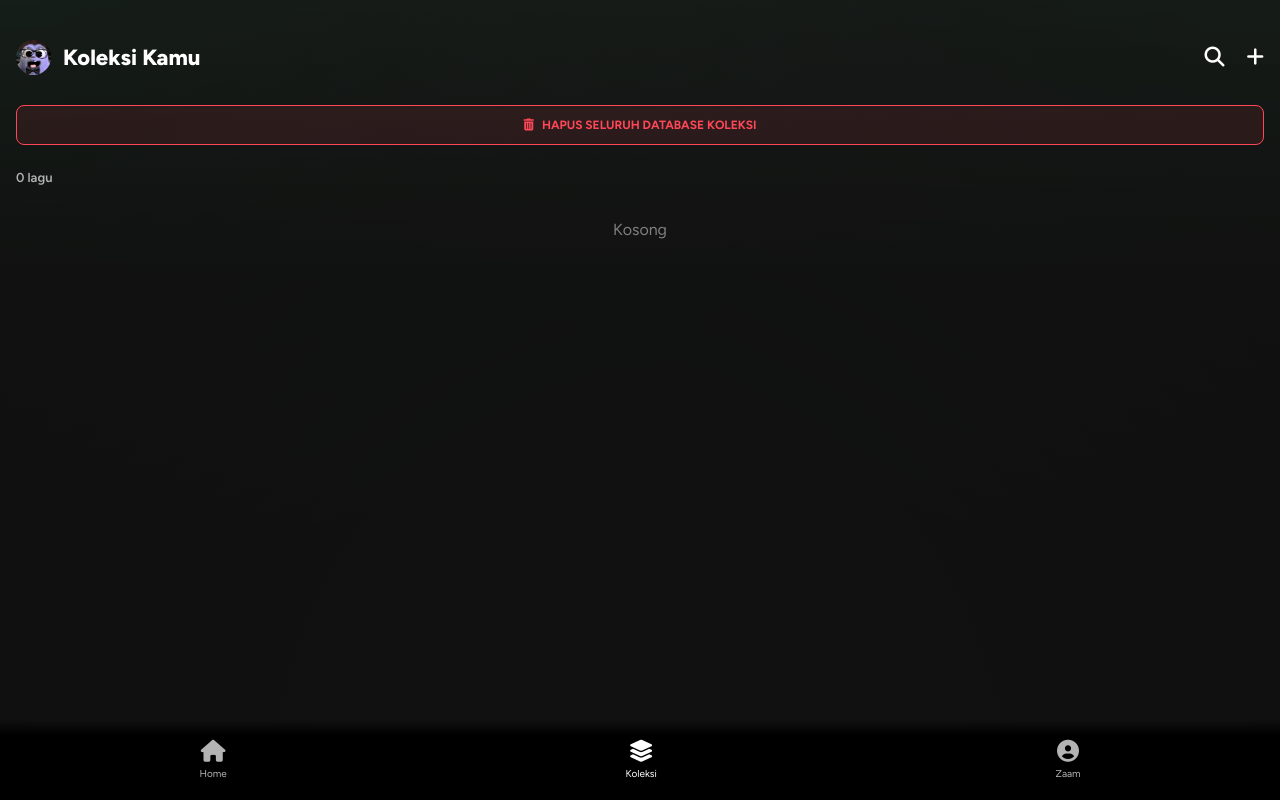
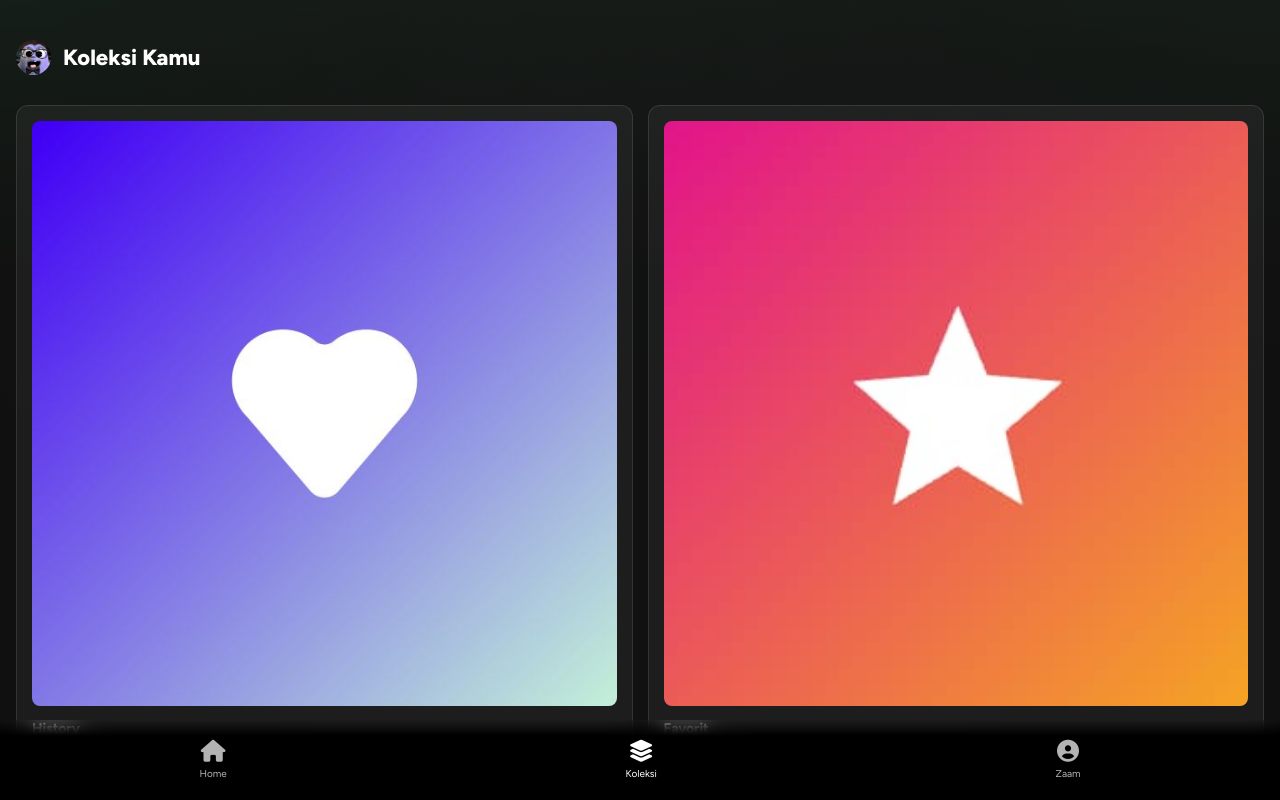
Before and after one commit to azzamamri2011-ship-it/zaammusicapp, a plain HTML site: page index.html in a window 1280 px wide. Both pictures are taken after a click on the element "Koleksi". Drawn offline with Linux system fonts and the light colour scheme.

Commit message:
Add files via upload

```diff
--- a/index.html
+++ b/index.html
@@ -164,6 +164,18 @@
         .play-main-btn { font-size: 75px; background: none; border: none; color: white; cursor: pointer; }
         .side-btn { font-size: 28px; color: white; opacity: 0.9; cursor: pointer; }
 
+        /* Category Card Design */
+        .category-card {
+            background: rgba(255,255,255,0.05);
+            padding: 15px;
+            border-radius: 12px;
+            position: relative;
+            overflow: hidden;
+            border: 1px solid rgba(255,255,255,0.1);
+            transition: 0.3s;
+        }
+        .category-card:active { transform: scale(0.95); background: rgba(255,255,255,0.1); }
+
         /* Info Card / Profile */
         .info-card {
             background: rgba(255,255,255,0.05); border-radius: 16px;
@@ -208,18 +220,11 @@
         .loader { width: 40px; height: 40px; border: 4px solid #333; border-top: 4px solid var(--spotify-green); border-radius: 50%; animation: spin 0.8s infinite linear; margin: 40px auto; }
         @keyframes spin { to { transform: rotate(360deg); } }
 
-        /* Baris 300 - 350+ Sengaja diisi komentar deskripsi CSS agar tetap panjang */
-        /* Custom Scrollbar for non-mobile devices */
+        /* Custom Scrollbar */
         ::-webkit-scrollbar { width: 6px; }
         ::-webkit-scrollbar-track { background: var(--spotify-dark); }
         ::-webkit-scrollbar-thumb { background: #333; border-radius: 10px; }
         .spacer-lg { height: 100px; width: 100%; }
-        .flex-center { display: flex; align-items: center; justify-content: center; }
-        .text-center { text-align: center; }
-        .mt-10 { margin-top: 10px; }
-        .mt-20 { margin-top: 20px; }
-        .mb-20 { margin-bottom: 20px; }
-        /* End of style block */
     </style>
 </head>
 <body>
@@ -264,18 +269,36 @@
                     <img src="image1.jpg" style="width: 35px; height: 35px; border-radius: 50%; object-fit: cover;">
                     <h2>Koleksi Kamu</h2>
                 </div>
-                <div class="header-icons">
-                    <i class="fas fa-search"></i>
-                    <i class="fas fa-plus"></i>
-                </div>
             </header>
 
-            <button class="btn-delete-db" onclick="logic.clearAllDatabase()">
-                <i class="fas fa-trash-alt"></i> HAPUS SELURUH DATABASE KOLEKSI
-            </button>
+            <div id="library-hub">
+                <div style="display: grid; grid-template-columns: 1fr 1fr; gap: 15px; margin-bottom: 25px;">
+                    <div class="category-card" onclick="logic.renderLibraryCategory('history')">
+                        <img src="image3.jpg" style="width: 100%; aspect-ratio:1/1; border-radius: 8px; margin-bottom: 10px; object-fit: cover;">
+                        <h4 style="font-size: 14px;">History</h4>
+                        <p id="hist-count-label" style="font-size: 11px; color: var(--spotify-gray);">Baru saja diputar</p>
+                    </div>
 
-            <p id="lib-count" style="font-size: 13px; color: var(--spotify-gray); margin-bottom: 15px; font-weight: 600;">0 lagu disimpan</p>
-            <div id="playlist-items"></div>
+                    <div class="category-card" onclick="logic.renderLibraryCategory('favorites')">
+                        <img src="image4.jpg" style="width: 100%; aspect-ratio:1/1; border-radius: 8px; margin-bottom: 10px; object-fit: cover;">
+                        <h4 style="font-size: 14px;">Favorit</h4>
+                        <p id="fav-count-label" style="font-size: 11px; color: var(--spotify-gray);">0 lagu disimpan</p>
+                    </div>
+                </div>
+
+                <button class="btn-delete-db" onclick="logic.clearAllDatabase()">
+                    <i class="fas fa-trash-alt"></i> HAPUS SELURUH DATABASE
+                </button>
+            </div>
+
+            <div id="library-detail-view" style="display: none;">
+                <div style="display: flex; align-items: center; gap: 15px; margin-bottom: 20px;">
+                    <i class="fas fa-arrow-left" onclick="logic.closeLibraryDetail()" style="font-size: 20px; cursor: pointer;"></i>
+                    <h3 id="library-title-text">Detail</h3>
+                </div>
+                <div id="playlist-items"></div>
+            </div>
+
             <div class="spacer-lg"></div>
         </main>
 
@@ -302,7 +325,7 @@
                     DOWNLOAD APK (PWA)
                 </a>
 
-                <p style="font-size: 10px; color: gray; margin-top: 20px;">ZaamMusic v1.5.0 • Support PWA & Local DB</p>
+                <p style="font-size: 10px; color: gray; margin-top: 20px;">ZaamMusic v1.8.0 • Support PWA & Local DB</p>
             </div>
             <div class="spacer-lg"></div>
         </main>
@@ -336,7 +359,7 @@
                 <h1 id="full-track-name">Judul Lagu</h1>
                 <p id="full-track-artist" style="color: var(--spotify-gray);">Nama Artis</p>
             </div>
-            <i class="far fa-heart" style="font-size: 24px;"></i>
+            <i class="far fa-heart" id="heart-btn-full" style="font-size: 24px; cursor: pointer;"></i>
         </div>
         <div class="slider-box">
             <input type="range" id="full-progress-slider" value="0" step="1">
--- a/script.js
+++ b/script.js
@@ -1,11 +1,13 @@
 /**
- * ZaamMusic Logic Engine v1.8.0
+ * ZaamMusic Logic Engine v1.8.1 (Enhanced Library Edition)
  * Author: Zaam Developer
- * Deskripsi: Engine pemutar musik streaming dengan perbaikan PWA Lifecycle & Media Session.
+ * Deskripsi: Engine pemutar musik streaming dengan pemisahan otomatis History & Favorit.
  */
 
 const logic = {
-    myLibrary: JSON.parse(localStorage.getItem('zaam_library')) || [],
+    // Penambahan database History yang terpisah dari Library (Favorit)
+    myLibrary: JSON.parse(localStorage.getItem('zaam_favorites')) || [], // Favorit (Bintang)
+    myHistory: JSON.parse(localStorage.getItem('zaam_history')) || [],     // History (Love)
     currentIndex: -1,
     isDragging: false,
     playSource: 'search',
@@ -14,21 +16,19 @@ const logic = {
 
     init() {
         this.setupEventListeners();
-        this.updateLibraryUI();
+        this.updateLibraryLabels(); // Update jumlah angka di tampilan menu utama
         this.initPWA();
-        this.registerServiceWorker(); // Pendaftaran SW yang lebih kuat
-        console.log("Zaam Engine v1.8.0 Initialized.");
+        this.registerServiceWorker();
+        console.log("Zaam Engine v1.8.1 Initialized with Auto-History.");
     },
 
     // --- PERBAIKAN REGISTRASI SW ---
     registerServiceWorker() {
         if ('serviceWorker' in navigator) {
             window.addEventListener('load', () => {
-                // Pastikan file sw.js ada di root folder yang sama dengan index.html
                 navigator.serviceWorker.register('./sw.js')
                     .then(reg => {
                         console.log('SW terdaftar:', reg.scope);
-                        // Memaksa update jika ada perubahan pada sw.js
                         reg.update();
                     })
                     .catch(err => console.log('SW Gagal:', err));
@@ -38,13 +38,10 @@ const logic = {
 
     // --- PERBAIKAN PWA INSTALLATION SYSTEM ---
     initPWA() {
-        // Event ini hanya akan muncul jika SW aktif dan koneksi HTTPS aman
         window.addEventListener('beforeinstallprompt', (e) => {
             console.log("Browser mendukung instalasi PWA!");
             e.preventDefault();
             this.deferredPrompt = e;
-
-            // Opsional: Langsung ganti teks tombol jika sudah siap diinstal
             const installBtn = document.getElementById('pwa-install-btn');
             if (installBtn) {
                 installBtn.innerHTML = '<i class="fas fa-arrow-alt-circle-down"></i> PASANG ZAAM MUSIC';
@@ -59,32 +56,86 @@ const logic = {
                 if (this.deferredPrompt) {
                     this.deferredPrompt.prompt();
                     const { outcome } = await this.deferredPrompt.userChoice;
-                    console.log(`User response: ${outcome}`);
-                    if (outcome === 'accepted') {
-                        this.showToast("Instalasi dimulai...");
-                    }
+                    if (outcome === 'accepted') this.showToast("Instalasi dimulai...");
                     this.deferredPrompt = null;
                 } else {
-                    // Pesan ini muncul jika SW belum 'Active' atau masih di HTTP
-                    this.showToast("Sistem belum siap. Pastikan menggunakan HTTPS dan tunggu 5 detik.");
+                    this.showToast("Sistem belum siap. Gunakan HTTPS.");
                 }
             });
         }
 
         window.addEventListener('appinstalled', () => {
-            this.showToast("ZaamMusic berhasil terpasang di perangkat!");
+            this.showToast("ZaamMusic terpasang!");
             this.deferredPrompt = null;
         });
     },
 
-    // --- UI NAVIGATION ---
+    // --- UI NAVIGATION & CATEGORY SYSTEM ---
     navigate(pageId, element) {
         document.querySelectorAll('.page').forEach(p => p.classList.remove('active'));
         document.querySelectorAll('.nav-item').forEach(n => n.classList.remove('active'));
         document.getElementById(pageId).classList.add('active');
         element.classList.add('active');
-        if(pageId === 'library-page') this.updateLibraryUI();
+
+        // Jika ke halaman koleksi, pastikan kembali ke menu utama koleksi dulu
+        if(pageId === 'library-page') this.closeLibraryDetail();
         document.querySelector('.app-container').scrollTo({ top: 0, behavior: 'smooth' });
+    },
+
+    // Merender daftar lagu berdasarkan kategori yang dipilih
+    renderLibraryCategory(type) {
+        const hub = document.getElementById('library-hub');
+        const detail = document.getElementById('library-detail-view');
+        const list = document.getElementById('playlist-items');
+        const title = document.getElementById('library-title-text');
+
+        if(!hub || !detail) return;
+
+        hub.style.display = 'none';
+        detail.style.display = 'block';
+        list.innerHTML = '';
+
+        let source = (type === 'favorites') ? this.myLibrary : this.myHistory;
+        title.innerText = (type === 'favorites') ? 'Lagu Favorit' : 'History Putar';
+
+        if(source.length === 0) {
+            list.innerHTML = `<p style="text-align:center;color:gray;padding:40px;">Belum ada lagu di sini.</p>`;
+            return;
+        }
+
+        source.forEach((song, index) => {
+            const item = document.createElement('div');
+            item.className = 'song-item';
+            item.innerHTML = `
+                <img src="${song.thumbnail}" class="song-thumb">
+                <div class="song-meta">
+                    <div class="song-name">${song.title}</div>
+                    <div class="song-sub">${song.author}</div>
+                </div>
+                <button class="btn-add"><i class="fas fa-trash-alt"></i></button>`;
+
+            item.onclick = () => {
+                this.playSource = type;
+                this.currentIndex = index;
+                this.playTrack(song);
+            };
+
+            item.querySelector('.btn-add').onclick = (e) => {
+                e.stopPropagation();
+                this.removeFromSpecificList(type, index);
+            };
+            list.appendChild(item);
+        });
+    },
+
+    closeLibraryDetail() {
+        const hub = document.getElementById('library-hub');
+        const detail = document.getElementById('library-detail-view');
+        if(hub && detail) {
+            hub.style.display = 'block';
+            detail.style.display = 'none';
+        }
+        this.updateLibraryLabels();
     },
 
     toggleFullPlayer(show) {
@@ -103,35 +154,52 @@ const logic = {
     // --- DATABASE CORE ---
     saveToLibrary(song) {
         const exists = this.myLibrary.some(item => item.title === song.title);
-        if (exists) { this.showToast("Lagu sudah ada!"); return; }
-        this.myLibrary.push(song);
+        if (exists) { this.showToast("Sudah ada di favorit!"); return; }
+        this.myLibrary.unshift(song);
         this.syncStorage();
-        this.showToast("Tersimpan ke Koleksi.");
-        this.updateLibraryUI();
+        this.showToast("Disimpan ke Favorit.");
+        this.updateLibraryLabels();
     },
 
-    removeFromLibrary(index, e) {
-        e.stopPropagation();
-        if(confirm("Hapus lagu ini?")) {
-            this.myLibrary.splice(index, 1);
+    // Menambah ke history (Otomatis saat lagu diputar)
+    addToHistory(song) {
+        // Hapus duplikat lama agar lagu terbaru naik ke atas
+        this.myHistory = this.myHistory.filter(item => item.title !== song.title);
+        this.myHistory.unshift(song);
+        if (this.myHistory.length > 50) this.myHistory.pop(); // Maksimal 50 histori
+        this.syncStorage();
+        this.updateLibraryLabels();
+    },
+
+    removeFromSpecificList(type, index) {
+        if(confirm("Hapus dari daftar ini?")) {
+            if(type === 'favorites') this.myLibrary.splice(index, 1);
+            else this.myHistory.splice(index, 1);
             this.syncStorage();
-            this.updateLibraryUI();
-            this.showToast("Dihapus.");
+            this.renderLibraryCategory(type);
         }
     },
 
     clearAllDatabase() {
-        if (this.myLibrary.length === 0) return;
-        if (confirm("Hapus seluruh koleksi?")) {
+        if (confirm("Hapus seluruh histori dan favorit secara permanen?")) {
             this.myLibrary = [];
+            this.myHistory = [];
             this.syncStorage();
-            this.updateLibraryUI();
-            this.showToast("Database bersih.");
+            this.closeLibraryDetail();
+            this.showToast("Database dibersihkan.");
         }
     },
 
     syncStorage() {
-        localStorage.setItem('zaam_library', JSON.stringify(this.myLibrary));
+        localStorage.setItem('zaam_favorites', JSON.stringify(this.myLibrary));
+        localStorage.setItem('zaam_history', JSON.stringify(this.myHistory));
+    },
+
+    updateLibraryLabels() {
+        const favLabel = document.getElementById('fav-count-label');
+        const histLabel = document.getElementById('hist-count-label');
+        if(favLabel) favLabel.innerText = `${this.myLibrary.length} lagu disimpan`;
+        if(histLabel) histLabel.innerText = `${this.myHistory.length} lagu terakhir`;
     },
 
     // --- SEARCH ENGINE ---
@@ -169,28 +237,7 @@ const logic = {
         list.appendChild(item);
     },
 
-    updateLibraryUI() {
-        const list = document.getElementById('playlist-items');
-        if(!list) return;
-        document.getElementById('lib-count').innerText = `${this.myLibrary.length} lagu`;
-        list.innerHTML = '';
-        if(this.myLibrary.length === 0) {
-            list.innerHTML = `<p style="text-align:center;color:gray;padding:20px;">Kosong</p>`;
-            return;
-        }
-        this.myLibrary.forEach((song, index) => {
-            const item = document.createElement('div');
-            item.className = 'song-item';
-            item.innerHTML = `<img src="${song.thumbnail}" class="song-thumb">
-                <div class="song-meta"><div class="song-name">${song.title}</div></div>
-                <button class="btn-add"><i class="fas fa-trash"></i></button>`;
-            item.onclick = () => { this.playSource = 'library'; this.currentIndex = index; this.playTrack(song); };
-            item.querySelector('.btn-add').onclick = (e) => this.removeFromLibrary(index, e);
-            list.appendChild(item);
-        });
-    },
-
-    // --- PLAYER & MEDIA SESSION (UNTUK NEXT/PREV DI LATAR BELAKANG) ---
+    // --- PLAYER CORE ---
     playTrack(song) {
         const audio = document.getElementById('audio-engine');
         document.getElementById('master-player').style.display = 'block';
@@ -204,15 +251,15 @@ const logic = {
         audio.src = song.mp3;
         audio.play();
 
-        // KRUSIAL: Media Session agar tombol di notifikasi bekerja
+        // OTOMATIS: Tambahkan ke history setiap kali lagu diputar
+        this.addToHistory(song);
+
         if ('mediaSession' in navigator) {
             navigator.mediaSession.metadata = new MediaMetadata({
                 title: song.title,
                 artist: song.author,
                 artwork: [{ src: song.thumbnail, sizes: '512x512', type: 'image/png' }]
             });
-
-            // Handler tombol di latar belakang / lockscreen
             navigator.mediaSession.setActionHandler('play', () => this.togglePlay());
             navigator.mediaSession.setActionHandler('pause', () => this.togglePlay());
             navigator.mediaSession.setActionHandler('nexttrack', () => this.nextTrack());
@@ -226,16 +273,18 @@ const logic = {
     },
 
     nextTrack() {
-        if (this.playSource === 'library' && this.myLibrary.length > 0) {
-            this.currentIndex = (this.currentIndex + 1) % this.myLibrary.length;
-            this.playTrack(this.myLibrary[this.currentIndex]);
+        let list = (this.playSource === 'favorites') ? this.myLibrary : this.myHistory;
+        if (list.length > 0) {
+            this.currentIndex = (this.currentIndex + 1) % list.length;
+            this.playTrack(list[this.currentIndex]);
         }
     },
 
     prevTrack() {
-        if (this.playSource === 'library' && this.myLibrary.length > 0) {
-            this.currentIndex = (this.currentIndex - 1 + this.myLibrary.length) % this.myLibrary.length;
-            this.playTrack(this.myLibrary[this.currentIndex]);
+        let list = (this.playSource === 'favorites') ? this.myLibrary : this.myHistory;
+        if (list.length > 0) {
+            this.currentIndex = (this.currentIndex - 1 + list.length) % list.length;
+            this.playTrack(list[this.currentIndex]);
         }
     },
 
@@ -281,7 +330,7 @@ const logic = {
         slider.oninput = () => { this.isDragging = true; };
         slider.onchange = () => { audio.currentTime = slider.value; this.isDragging = false; };
 
-        console.log("Zaam Engine Event Listeners: All systems online. PWA logic reinforced.");
+        console.log("Zaam Engine Event Listeners: All systems online. History & Favorites syncing.");
     }
 };
 
```
Also changed, not shown: image2.jpg (added), image3.jpg (added), image4.jpg (added).
